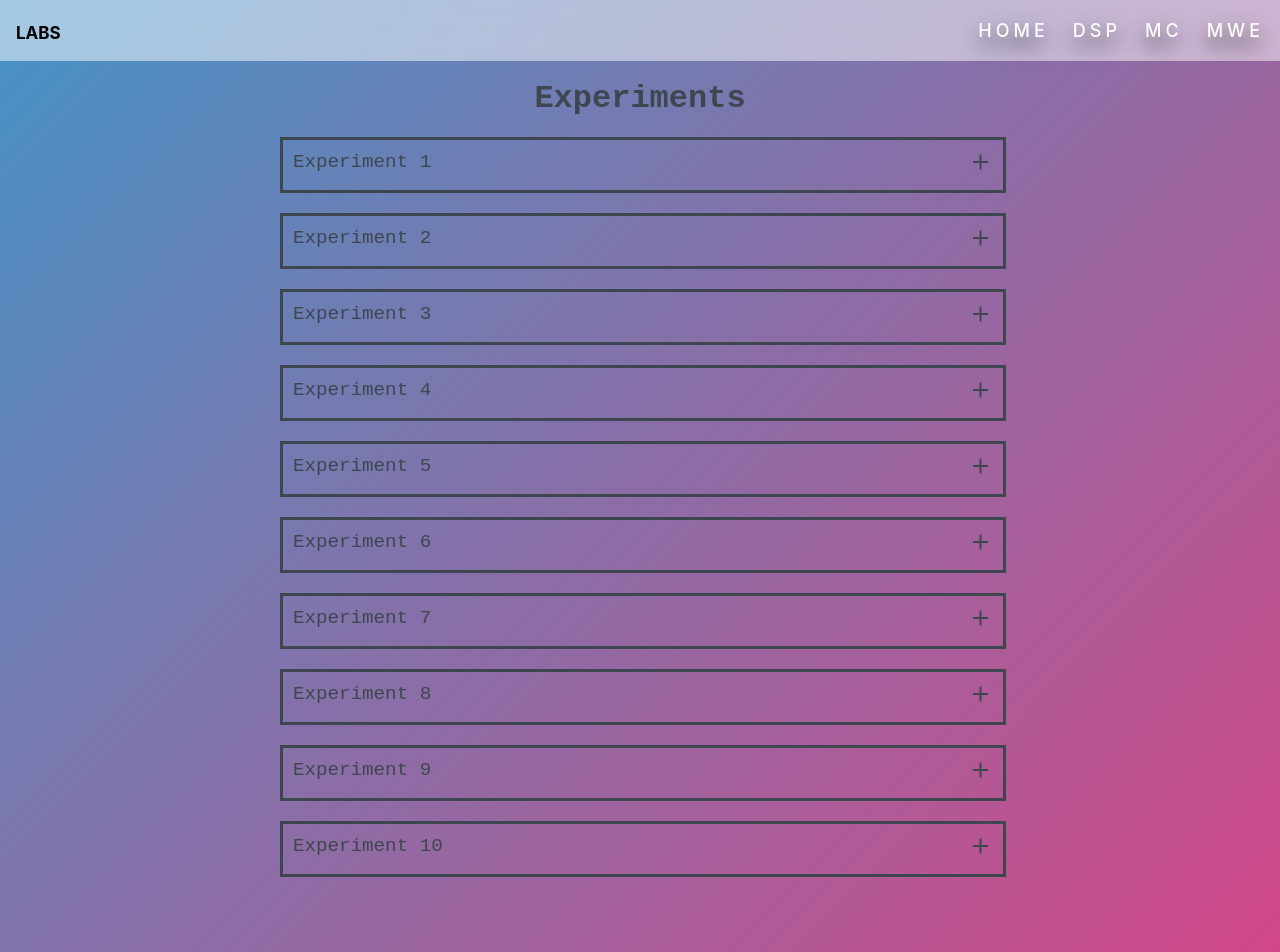
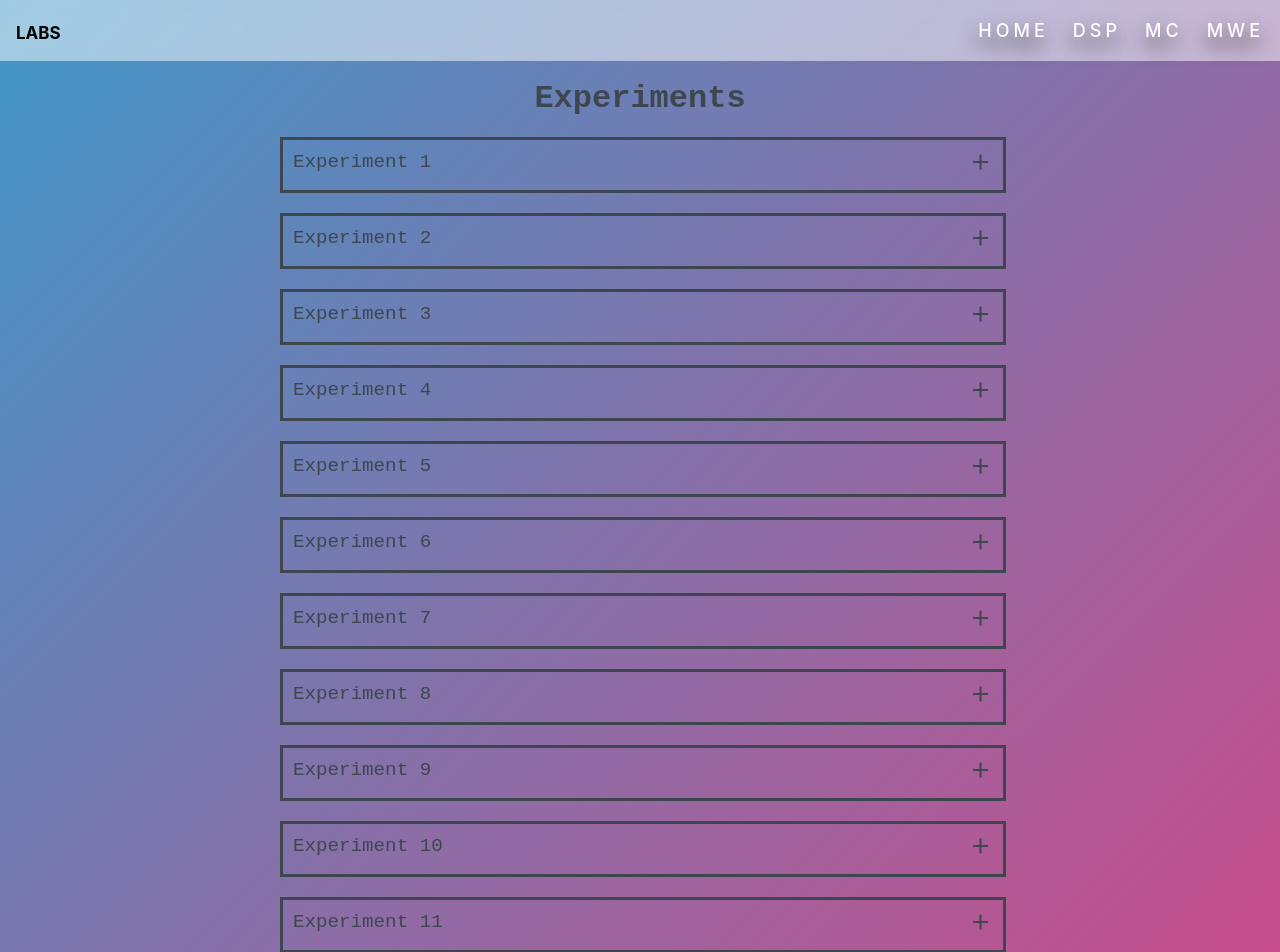
Before and after one commit to Prithvi12890/labs-data, a React (Create React App) app: page /labs-data/home/mc in a window 1280 px wide. Shown: the top 952 px of the page. Built offline with nearby package versions, Linux system fonts and the light colour scheme.

Commit message:
MC exp 11

```diff
--- a/src/App.js
+++ b/src/App.js
@@ -43,7 +43,8 @@ function App() {
       {title:"Experiment 7", id: "tab-7", code:"sdf", pdfLink: "https://prithvi12890.github.io/lab-data/pdfs/mc/record/exp7.pdf", outputs:"https://prithvi12890.github.io/lab-data/pdfs/mc/outputs/exp7.pdf"},
       {title:"Experiment 8", id: "tab-8", code:"sdf", pdfLink: "https://prithvi12890.github.io/lab-data/pdfs/mc/record/exp8.pdf", outputs:"https://prithvi12890.github.io/lab-data/pdfs/mc/record/exp8.pdf"},
       {title:"Experiment 9", id: "tab-9", code:"sdf", pdfLink: "https://prithvi12890.github.io/lab-data/pdfs/mc/record/exp9.pdf", outputs:"https://prithvi12890.github.io/lab-data/pdfs/mc/record/exp9.pdf"},
-      {title:"Experiment 10", id: "tab-10", code:"sdf", pdfLink: "https://prithvi12890.github.io/lab-data/pdfs/mc/record/exp10.pdf", outputs:"https://prithvi12890.github.io/lab-data/pdfs/mc/outputs/exp10.pdf"},
+      {title:"Experiment 10", id: "tab-10", code:"sdf", pdfLink: "https://prithvi12890.github.io/lab-data/pdfs/mc/record/exp10.pdf", outputs:"https://prithvi12890.github.io/lab-data/pdfs/mc/record/exp10.pdf"},
+      {title:"Experiment 11", id: "tab-11", code:"sdf", pdfLink: "https://prithvi12890.github.io/lab-data/pdfs/mc/record/exp11.pdf", outputs:"https://prithvi12890.github.io/lab-data/pdfs/mc/record/exp11.pdf"},
   ];
   const mweExpData = [
     {title:"Lab Manual", id: "tab-0", code:"sdf", pdfLink: "https://prithvi12890.github.io/lab-data/pdfs/mwe/lab-manual.pdf", outputs:"https://prithvi12890.github.io/lab-data/pdfs/mwe/lab-manual.pdf"},
```
